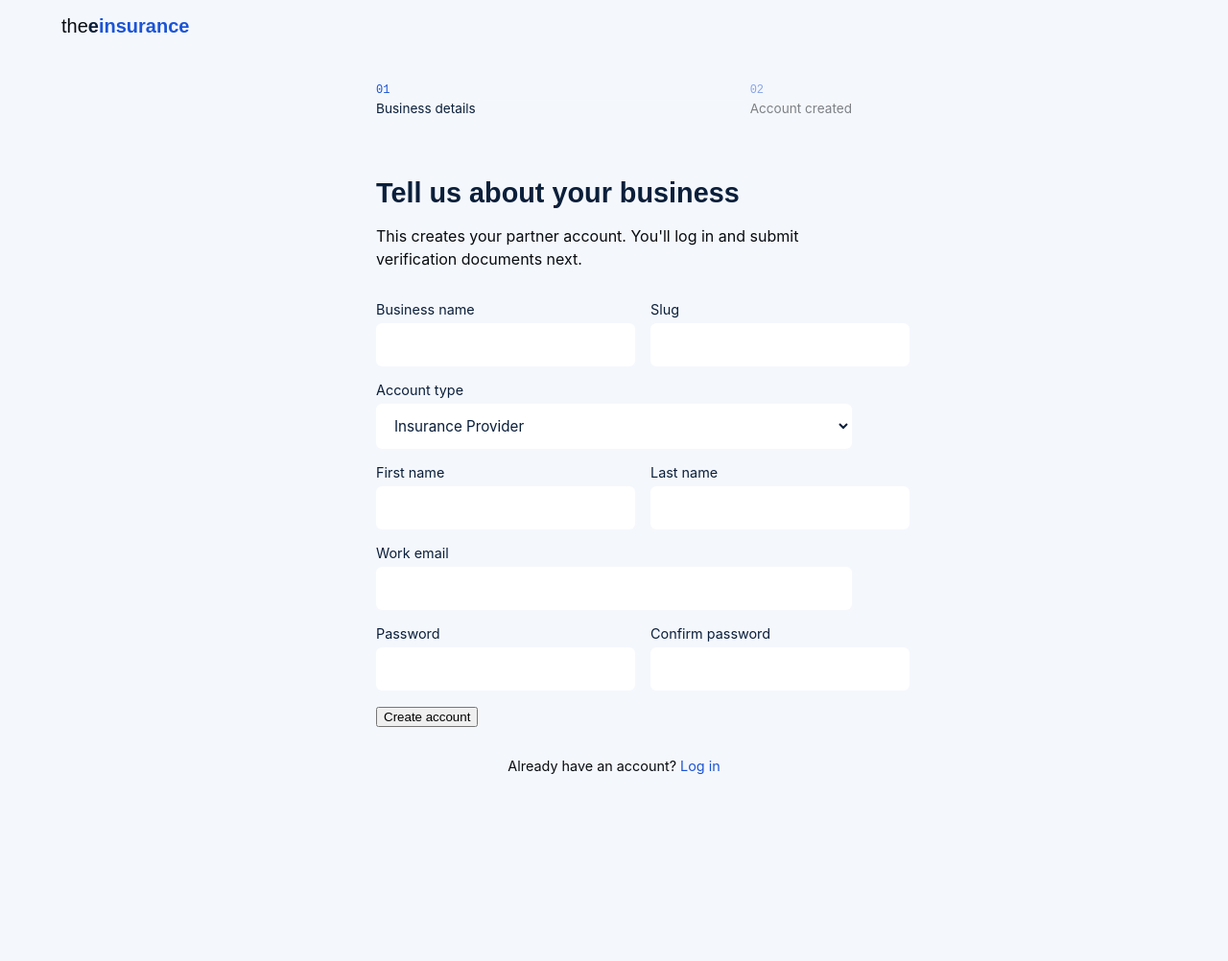
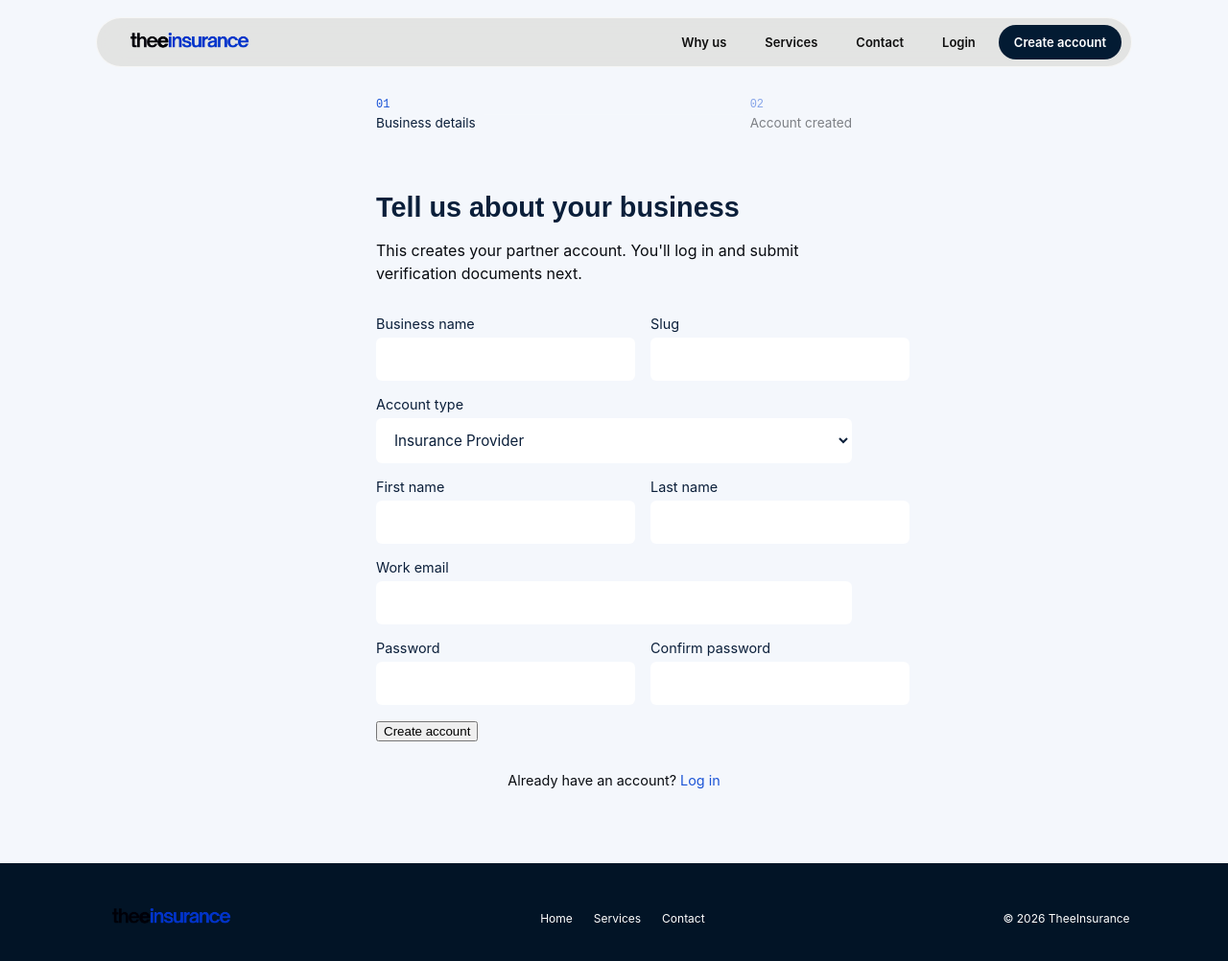
Before and after one commit to Hilda-Enyioko/thee-main, a React (Vite) app: page /onboard in a window 1280 px wide. Shown: the top 1002 px of the page at 96% size. Before the commit the page ends 885 px from the top, so only its background shows below. Built offline with nearby package versions, Linux system fonts and the light colour scheme; no server answers.

Commit message:
feat: add SiteNav and SiteFooter components with navigation links and styles
Co-authored-by: Hilda Enyioko  <105448377+Hilda-Enyioko@users.noreply.github.com>

```diff
--- /dev/null
+++ b/src/components/SiteChrome.tsx
@@ -0,0 +1,28 @@
+import { Link } from 'react-router-dom';
+
+export function SiteNav() {
+  return (
+    <nav className="site-nav" aria-label="Main navigation">
+      <Link to="/" className="site-logo"><img src="/logo.png" alt="TheeInsurance" /></Link>
+      <div className="site-nav-links">
+        <Link to="/#why">Why us</Link>
+        <Link to="/#services">Services</Link>
+        <Link to="/#contact">Contact</Link>
+        <Link to="/login">Login</Link>
+        <Link to="/onboard" className="site-nav-cta">Create account</Link>
+      </div>
+    </nav>
+  );
+}
+
+export function SiteFooter() {
+  return (
+    <footer className="site-footer">
+      <img src="/logo.png" alt="TheeInsurance" />
+      <div className="site-footer-links">
+        <Link to="/">Home</Link><Link to="/#services">Services</Link><Link to="/#contact">Contact</Link>
+      </div>
+      <span>© {new Date().getFullYear()} TheeInsurance</span>
+    </footer>
+  );
+}
--- a/src/index.css
+++ b/src/index.css
@@ -32,6 +32,23 @@ body {
   padding: 0;
   box-sizing: border-box;
 }
+
+*, *::before, *::after { box-sizing: border-box; }
+a, button, input, textarea, select { transition: color .3s ease, background-color .3s ease, border-color .3s ease, box-shadow .3s ease, transform .3s ease; }
+
+.site-nav { position: relative; z-index: 2; width: min(1080px, calc(100% - 40px)); margin: 18px auto 0; display: flex; align-items: center; justify-content: space-between; padding: 7px 10px 7px 20px; background: rgba(226,226,224,.9); border: 1px solid rgba(255,255,255,.65); border-radius: 999px; backdrop-filter: blur(14px); }
+.site-logo img { display: block; width: 150px; }
+.site-nav-links { display: flex; align-items: center; gap: 8px; }
+.site-nav-links a { color: var(--text); padding: 10px 16px; font-size: 13px; font-weight: 600; }
+.site-nav-links a:hover { background: var(--surface); border-radius: 999px; }
+.site-nav-links .site-nav-cta { color: var(--surface); background: var(--dark); border-radius: 999px; }
+.site-nav-links .site-nav-cta:hover { color: var(--blue); background: var(--surface); border: 1px solid var(--blue); }
+.site-footer { display: flex; justify-content: space-between; align-items: center; gap: 24px; padding: 40px max(24px, 8vw); background: #021426; color: var(--surface); font-size: 12px; }
+.site-footer img { width: 150px; }
+.site-footer-links { display: flex; gap: 22px; }
+.site-footer a { color: var(--surface); }
+.site-footer a:hover { color: var(--blue); }
+@media (max-width: 760px) { .site-nav { width: calc(100% - 24px); padding-left: 14px; } .site-logo img { width: 125px; } .site-nav-links { gap: 2px; } .site-nav-links a:nth-child(-n+3) { display: none; } .site-nav-links a { padding: 9px 10px; font-size: 11px; } .site-footer { flex-direction: column; align-items: flex-start; } .site-footer-links { flex-wrap: wrap; } }
 
 a {
   text-decoration: none;
--- a/src/pages/Landing.tsx
+++ b/src/pages/Landing.tsx
@@ -25,6 +25,16 @@ const slides = [
 
 export default function Landing() {
   const [menuOpen, setMenuOpen] = useState(false);
+  const [inquirySent, setInquirySent] = useState(false);
+
+  const handleInquiry = (event: React.FormEvent<HTMLFormElement>) => {
+    event.preventDefault();
+    const form = new FormData(event.currentTarget);
+    const subject = encodeURIComponent(String(form.get("subject") || "Website inquiry"));
+    const body = encodeURIComponent(`Name: ${form.get("name")}\nEmail: ${form.get("email")}\n\n${form.get("message")}`);
+    window.location.href = `mailto:contact@theeinsurance.com.ng?subject=${subject}&body=${body}`;
+    setInquirySent(true);
+  };
   const [activeSlide, setActiveSlide] = useState(0);
   const slide = slides[activeSlide];
 
@@ -61,12 +71,23 @@ export default function Landing() {
 
       <section className="story" id="why">
         <div className="story-intro"><p className="kicker">A better system</p><h2>Insurance has many sides.<br /><em>We connect them.</em></h2><p>Move through the story of a platform designed to make insurance more accessible, understandable and ready for scale.</p><div className="slide-controls"><button onClick={() => moveSlide(-1)} aria-label="Previous slide">←</button><div className="slide-dots">{slides.map((item, index) => <button key={item.eyebrow} className={index === activeSlide ? "active" : ""} onClick={() => setActiveSlide(index)} aria-label={`Show slide ${index + 1}`} />)}</div><button onClick={() => moveSlide(1)} aria-label="Next slide">→</button></div></div>
-        <article className="story-slide" aria-live="polite"><div className="slide-number">0{activeSlide + 1}</div><p className="kicker">{slide.eyebrow}</p><h3>{slide.title}</h3><p>{slide.copy}</p><span className="slide-meta">{slide.meta} <b>↗</b></span></article>
+        <article key={activeSlide} className="story-slide" aria-live="polite"><div className="slide-number">0{activeSlide + 1}</div><p className="kicker">{slide.eyebrow}</p><h3>{slide.title}</h3><p>{slide.copy}</p><span className="slide-meta">{slide.meta} <b>↗</b></span></article>
       </section>
 
       <section className="services" id="services"><div><p className="kicker">The ecosystem</p><h2>One platform.<br /><em>Every perspective.</em></h2></div><div className="service-rail"><article><span>01</span><h3>Providers</h3><p>Bring products to market with a connected distribution layer.</p></article><article><span>02</span><h3>Distributors</h3><p>Access, request and sell plans without the friction.</p></article><article><span>03</span><h3>Customers</h3><p>Understand your cover and get protected with confidence.</p></article></div></section>
 
-      <section className="cta-section" id="contact"><p className="kicker">The next move</p><h2>Make insurance<br /><em>feel possible.</em></h2><Link to="/onboard" className="primary-btn">Create free account <span>↗</span></Link></section>
+      <section className="cta-section" id="contact">
+        <div className="cta-copy"><p className="kicker">The next move</p><h2>Make insurance<br /><em>feel seamless.</em></h2><Link to="/onboard" className="primary-btn cta-button">Create free account <span>↗</span></Link></div>
+        <form className="inquiry-form" onSubmit={handleInquiry}>
+          <p className="kicker">Start a conversation</p><h3>Tell us what you&apos;re building.</h3>
+          <label>Name<input required name="name" placeholder="Your name" /></label>
+          <label>Email<input required type="email" name="email" placeholder="you@company.com" /></label>
+          <label>Subject<input name="subject" placeholder="How can we help?" /></label>
+          <label>Message<textarea required name="message" rows={4} placeholder="Share a little about your needs" /></label>
+          <button type="submit" className="form-submit">{inquirySent ? "Inquiry ready to send" : "Send inquiry"}<span>↗</span></button>
+          <small>Opens your email app addressed to contact@theeinsurance.com.ng.</small>
+        </form>
+      </section>
       <footer className="footer"><img src="/logo.png" alt="TheeInsurance" /><div><a href="#home">Home</a><a href="#services">Services</a><a href="#contact">Contact</a></div><span>© {new Date().getFullYear()} TheeInsurance</span></footer>
     </main>
   );
--- a/src/pages/Login.tsx
+++ b/src/pages/Login.tsx
@@ -4,6 +4,7 @@ import { api } from '../lib/api';
 import { setTokens, setPartnerKey } from '../lib/auth';
 import { useAuth } from '../context/AuthContext';
 import './Login.css';
+import { SiteNav, SiteFooter } from '../components/SiteChrome';
 
 export default function Login() {
   const navigate = useNavigate();
@@ -65,12 +66,7 @@ export default function Login() {
 
   return (
     <div className="login-page">
-      <nav className="login-nav">
-        <Link to="/" className="logo">
-          <span className="logo-mark">the</span>e<span className="logo-accent">insurance</span>
-        </Link>
-      </nav>
-
+      <SiteNav />
       <div className="login-card">
         <h1>Welcome back</h1>
         <p className="form-subtext">Log in to manage your plans and view analytics.</p>
@@ -107,6 +103,7 @@ export default function Login() {
           Don't have an account? <Link to="/onboard">Get started</Link>
         </p>
       </div>
+      <SiteFooter />
     </div>
   );
 }
--- a/src/pages/Onboarding.tsx
+++ b/src/pages/Onboarding.tsx
@@ -2,6 +2,7 @@ import { useState } from 'react';
 import { useNavigate, Link } from 'react-router-dom';
 import { api } from '../lib/api';
 import './Onboarding.css';
+import { SiteNav, SiteFooter } from '../components/SiteChrome';
 
 type PartnerType = 'provider' | 'distributor';
 
@@ -109,11 +110,7 @@ export default function Onboarding() {
 
   return (
     <div className="onboarding">
-      <nav className="onboarding-nav">
-        <Link to="/" className="logo">
-          <span className="logo-mark">the</span>e<span className="logo-accent">insurance</span>
-        </Link>
-      </nav>
+      <SiteNav />
 
       <div className="onboarding-card">
         <div className="stepper">
@@ -275,6 +272,7 @@ export default function Onboarding() {
           </div>
         )}
       </div>
+      <SiteFooter />
     </div>
   );
 }
```
Also changed, not shown: src/pages/Landing.css.
